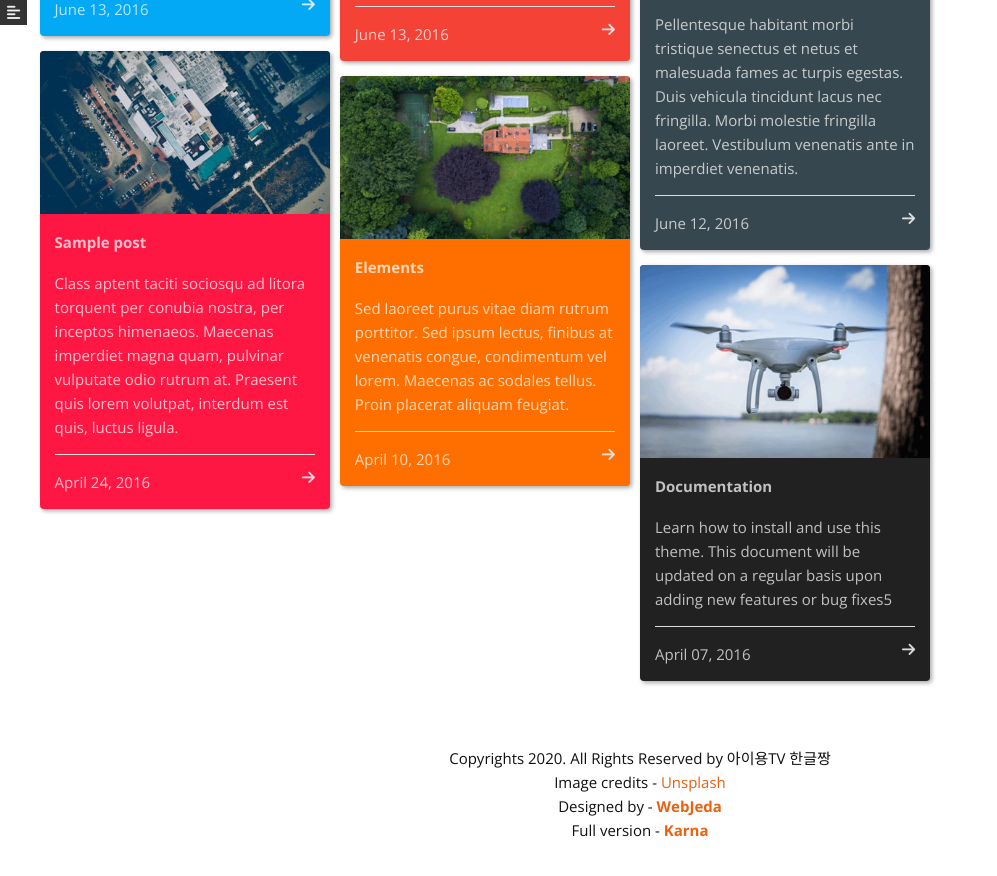
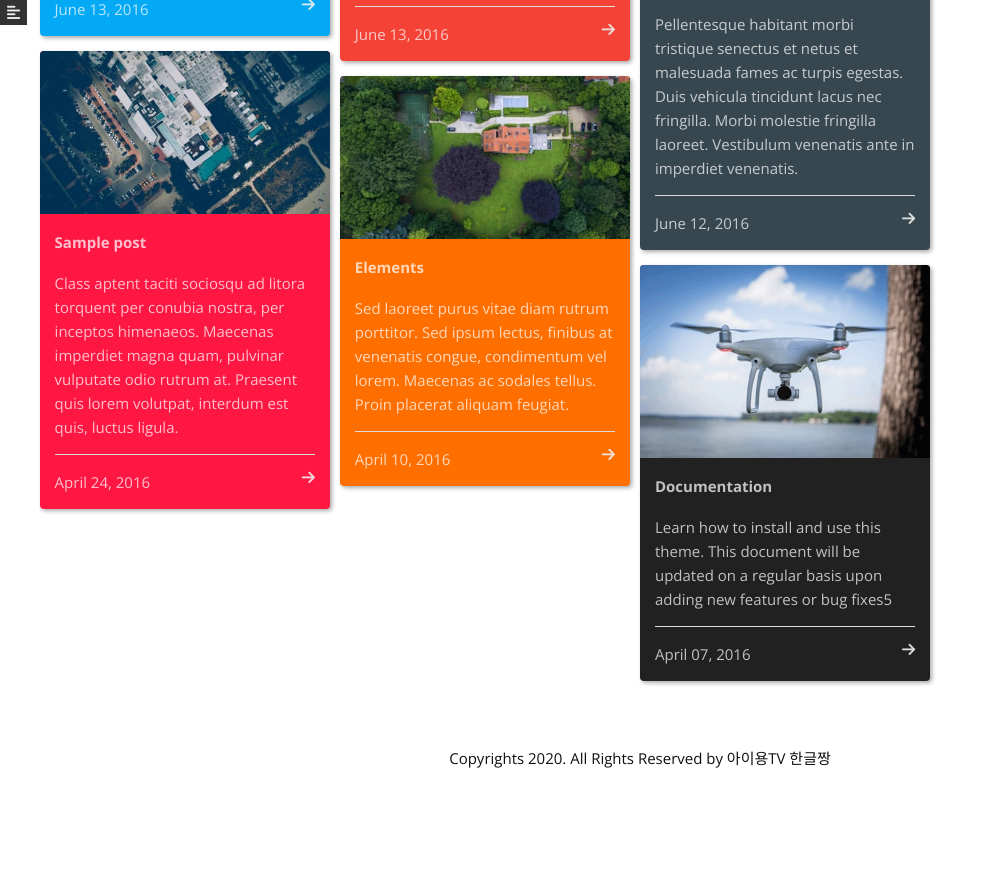
Before and after one commit to iyongtv/home, a Jekyll site: the page built from index.html, in a window 1280 px wide and 900 px high, scrolled down 1640 px. Shown: the top 876 px of the window, without its empty margins (0-997 px from the left). Built offline with Jekyll 4.4.1, drawn with Linux system fonts in a browser that asks for light colours; nearby versions of some CDN libraries; after the commit the page ends 2468 px from its top, so only the background shows below that.

Commit message:
footer updated

```diff
--- a/_includes/footer.html
+++ b/_includes/footer.html
@@ -1,6 +1,3 @@
 <footer>
     <p style="margin: 0">Copyrights {{site.time | date: '%Y'}}. All Rights Reserved by {{site.title}}</p>
-    <p style="margin: 0">Image credits - <a href="https://unsplash.com/" target="_blank">Unsplash</a></p>
-    <p style="margin: 0">Designed by - <a href="https://webjeda.com/" target="_blank"><strong>WebJeda</strong></a></p>
-     <p style="margin: 0">Full version - <a href="{{site.full-version}}" target="_blank"><strong>Karna</strong></a></p>
 </footer>
```
